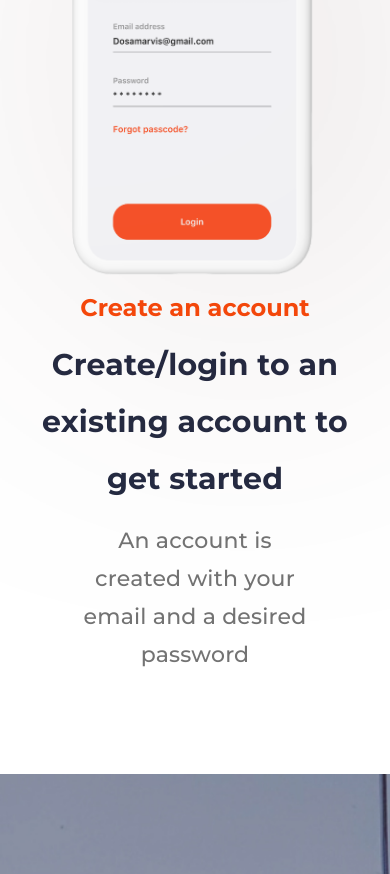
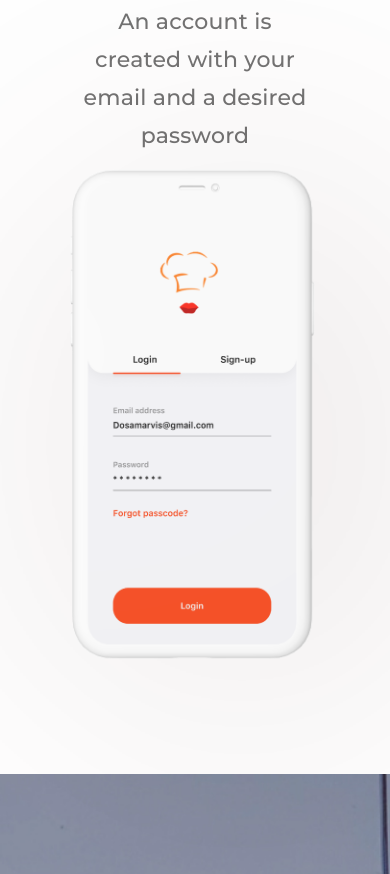
Before and after one commit to JamoliddinDev/bella-olonje-jam, a plain HTML site: page index.html in a window 390 px wide. Shown: the part 1718-2592 px from the top of the page. Drawn offline with Linux system fonts and the light colour scheme.

Commit message:
mobile update

```diff
--- a/index.html
+++ b/index.html
@@ -59,6 +59,9 @@
                     <h2 class="sec-h2">Create/login to an existing account to get started</h3>
                     <p class="sec-p">An account is created with your email and a desired password</p>
                 </div>
+                <div class="sec-two-left sec-mobile">
+                    <img class="phoneicon2" src="img/phoneicon2.png" alt="Phone" width="290" height="515">
+                </div>
             </div>
 <!--
             <div class="section-three">
--- a/style.css
+++ b/style.css
@@ -292,6 +292,10 @@ footer> .container {
   color: #5C5C5C;
 }
 
+.sec-mobile {
+  display: none;
+}
+
 
 
 @media screen and (max-width: 768px) {
@@ -473,11 +477,13 @@ footer> .container {
     font-size: 22px;
   }
 
-  .phoneicon2 {
-    /* display: none; */
+  .sec-two-left {
+    display: none;
+  }
+
+  .sec-mobile {
+    display: block;
   }
 
 
-
-
 }
```
